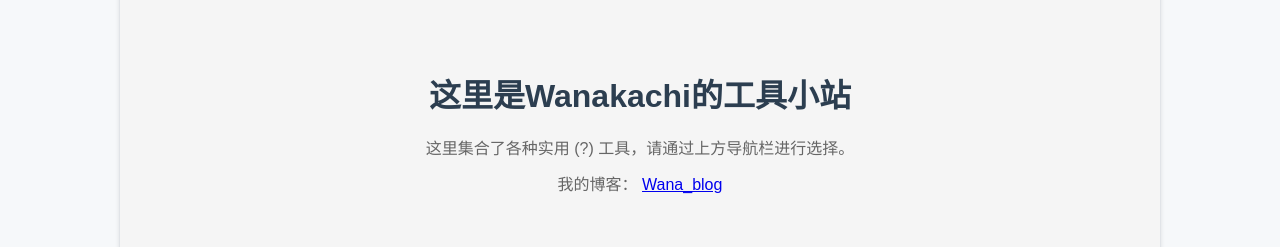
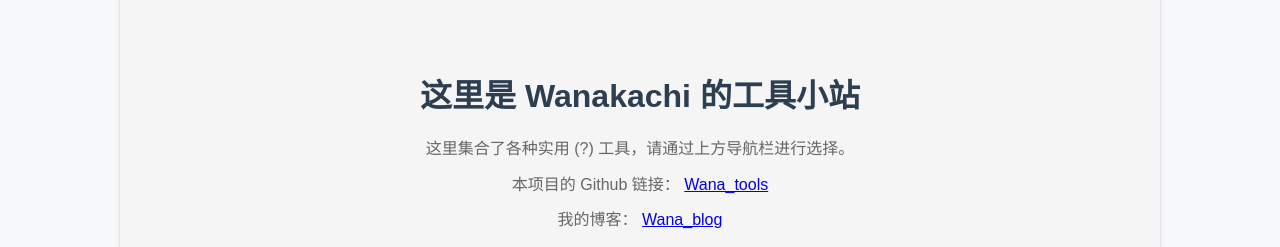
Before and after one commit to WatanabeChika/Wana_tools, a Vue app: page / in a window 1280 px wide. Shown: the part 400-647 px from the top of the page. Built offline with nearby package versions, Linux system fonts and the light colour scheme.

Commit message:
add github link into homepage

```diff
--- a/src/Homepage.vue
+++ b/src/Homepage.vue
@@ -2,8 +2,11 @@
   <div class="homepage">
     <img src="/images/logo.png" alt="Logo" class="logo">
     <div class="description">
-      <h1>这里是Wanakachi的工具小站</h1>
+      <h1>这里是 Wanakachi 的工具小站</h1>
       <p>这里集合了各种实用 (?) 工具，请通过上方导航栏进行选择。</p>
+      <p>本项目的 Github 链接：
+        <a href="https://github.com/WatanabeChika/Wana_tools">Wana_tools</a>
+      </p>
       <p>我的博客：
         <a href="https://watanabechika.github.io/Wana_blog/">Wana_blog</a>
       </p>
```
Also changed, not shown: 1 other file (tests, documents, lock files or other folders).
